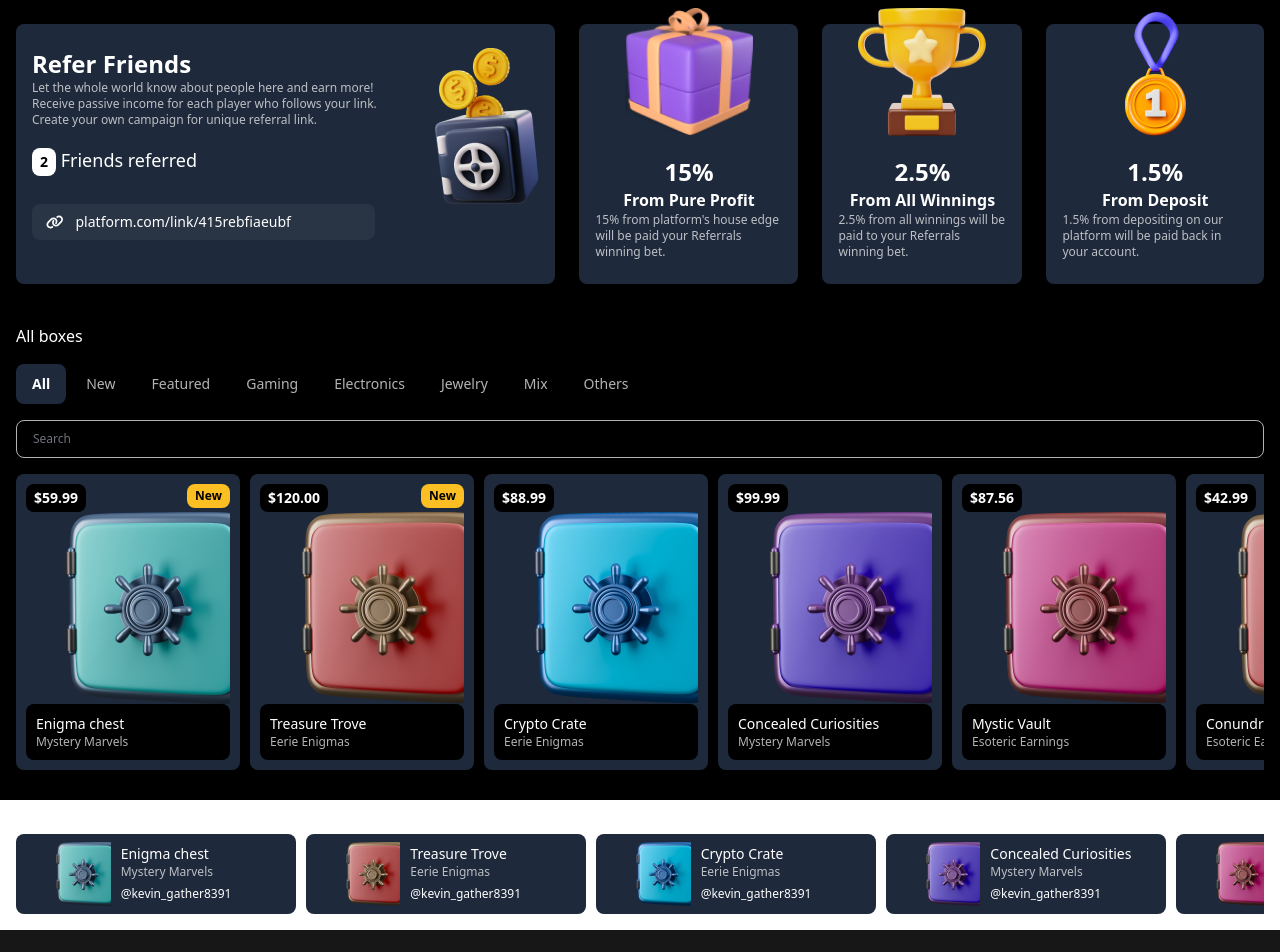
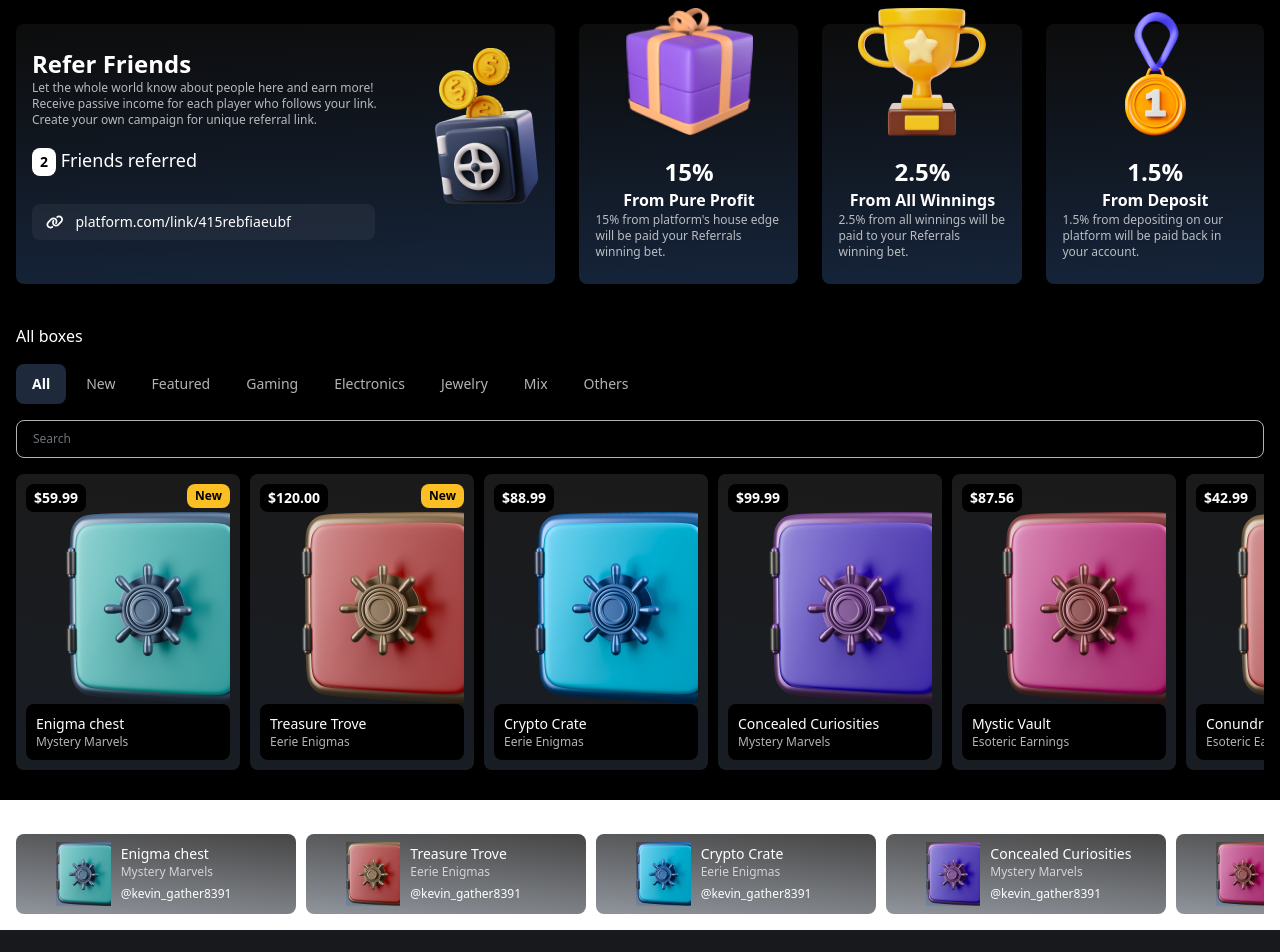
Before and after one commit to juandelacruz23/infinitro-assessment, a React (Vite) app: page / in a window 1280 px wide. Shown: the top 952 px of the page. Built offline with nearby package versions, Linux system fonts and the light colour scheme.

Commit message:
Add gradients

```diff
--- a/src/Landing/Footer/Footer.tsx
+++ b/src/Landing/Footer/Footer.tsx
@@ -11,10 +11,18 @@ import {
   faTwitter,
   faYoutube,
 } from "@fortawesome/free-brands-svg-icons";
+import { CSSProperties } from "react";
+
+const style: CSSProperties = {
+  background: "linear-gradient(180deg, #181A1D 0%, #0F1012 100%)",
+};
 
 const Footer = () => {
   return (
-    <footer className="flex flex-col items-center p-6 pb-8 gap-8 bg-neutral-900 md:items-stretch md:justify-between md:flex-row">
+    <footer
+      style={style}
+      className="flex flex-col items-center p-6 pb-8 gap-8 md:items-stretch md:justify-between md:flex-row"
+    >
       <div className="flex flex-col items-center gap-4 md:items-start">
         <h3 className="uppercase font-bold text-lg">Logo</h3>
         <p className="opacity-70">
--- a/src/common/BoxCard/BoxCard.tsx
+++ b/src/common/BoxCard/BoxCard.tsx
@@ -1,13 +1,22 @@
-import { FC } from "react";
+import { CSSProperties, FC } from "react";
 import Box from "../../types/Box";
 import Title4 from "../Title4";
 import Badge from "../Badge";
 import formatPrice from "../../utils/formatPrice";
 
+const style: CSSProperties = {
+  background:
+    "linear-gradient(5.45deg, rgba(45, 54, 67, 0.5412) 3.56%, rgba(32, 32, 32, 0.82) 96.62%)",
+  backdropFilter: "blur(33px)",
+};
+
 const BoxCard: FC<Box> = ({ name, description, price, state, imageUrl }) => {
   return (
     <a href="#">
-      <article className="rounded-lg bg-slate-800 p-2.5 flex flex-col justify-between min-h-60 min-w-44 md:min-h-72 md:min-w-56">
+      <article
+        style={style}
+        className="rounded-lg p-2.5 flex flex-col justify-between min-h-60 min-w-44 md:min-h-72 md:min-w-56"
+      >
         <div className="flex justify-between items-start">
           <Badge variant="dark">{formatPrice(price)}</Badge>
           {state === "new" && (
--- a/src/common/BoxCard/SmallBoxCard.tsx
+++ b/src/common/BoxCard/SmallBoxCard.tsx
@@ -1,12 +1,26 @@
-import { FC } from "react";
+import { CSSProperties, FC } from "react";
 import Box from "../../types/Box";
 import Title4 from "../Title4";
+
+const cardStyle: CSSProperties = {
+  background:
+    "linear-gradient(5.45deg, rgba(45, 54, 67, 0.5412) 3.56%, rgba(32, 32, 32, 0.82) 96.62%)",
+  backdropFilter: "blur(33px)",
+};
+
+// Couldn't make this work, better luck next time
+const imgStyle: CSSProperties = {
+  background:
+    "linear-gradient(358.1deg, rgba(95, 159, 255, 0.2244) 1.9%, rgba(43, 43, 43, 0.2924) 98.69%)",
+  backdropFilter: "blur(33px)",
+};
 
 const SmallBoxCard: FC<Box> = ({ imageUrl, name, description, creator }) => {
   return (
     <a href="#">
-      <article className="flex bg-slate-800 rounded-lg max-h-20">
+      <article className="flex rounded-lg max-h-20" style={cardStyle}>
         <img
+          style={imgStyle}
           className="h-16 ml-10 my-auto"
           src={imageUrl}
           alt={`${name} image`}
--- a/src/common/Card.tsx
+++ b/src/common/Card.tsx
@@ -1,5 +1,11 @@
 import classNames from "classnames";
-import { FC, PropsWithChildren } from "react";
+import { CSSProperties, FC, PropsWithChildren } from "react";
+
+const style: CSSProperties = {
+  background:
+    "linear-gradient(358.1deg, rgba(95, 159, 255, 0.2244) 1.9%, rgba(43, 43, 43, 0.2924) 98.69%)",
+  backdropFilter: "blur(33px)",
+};
 
 const Card: FC<PropsWithChildren & { className?: string }> = ({
   children,
@@ -7,7 +13,8 @@ const Card: FC<PropsWithChildren & { className?: string }> = ({
 }) => {
   return (
     <article
-      className={classNames("rounded-lg bg-slate-800 px-4 py-6", className)}
+      className={classNames("rounded-lg px-4 py-6", className)}
+      style={style}
     >
       {children}
     </article>
```
